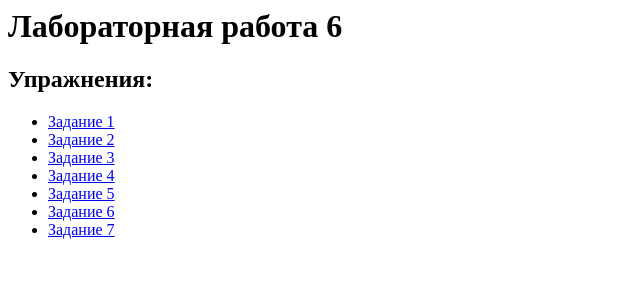
After one commit to SwatAssault/khasanov.st, a PHP site: page /lab7/lab7.php in a window 1280 px wide. The commit adds this page. Shown: the top 300 px of the page, without its empty margins (0-640 px from the left). Run offline with PHP 8.4, Linux system fonts and the light colour scheme.

Commit message:
lab7 setup

```diff
--- a/index.php
+++ b/index.php
@@ -14,6 +14,7 @@
 		<li><a href="lab4/lab4.php">Лабораторная работа №4</a></li>
 		<li><a href="lab5/lab5.php">Лабораторная работа №5</a></li>
 		<li><a href="lab6/lab6.php">Лабораторная работа №6</a></li>
+		<li><a href="lab7/lab7.php">Лабораторная работа №7</a></li>
 	</ul>
 </body>
 </html>
--- /dev/null
+++ b/lab7/lab7.php
@@ -0,0 +1,26 @@
+<h1>Лабораторная работа 6</h1>
+<h2>Упражнения:</h2>
+
+<ul>
+	<li>
+		<a href="/lab6/lab6-1.html">Задание 1</a>
+	</li>
+	<li>
+		<a href="/lab6/lab6-2.html">Задание 2</a>
+	</li>
+	<li>
+		<a href="/lab6/lab6-3.html">Задание 3</a>
+	</li>
+	<li>
+		<a href="/lab6/lab6-4.html">Задание 4</a>
+	</li>
+	<li>
+		<a href="/lab6/lab6-5.html">Задание 5</a>
+	</li>
+	<li>
+		<a href="/lab6/lab6-6.html">Задание 6</a>
+	</li>
+	<li>
+		<a href="/lab6/lab6-7.html">Задание 7</a>
+	</li>
+</ul>
```
